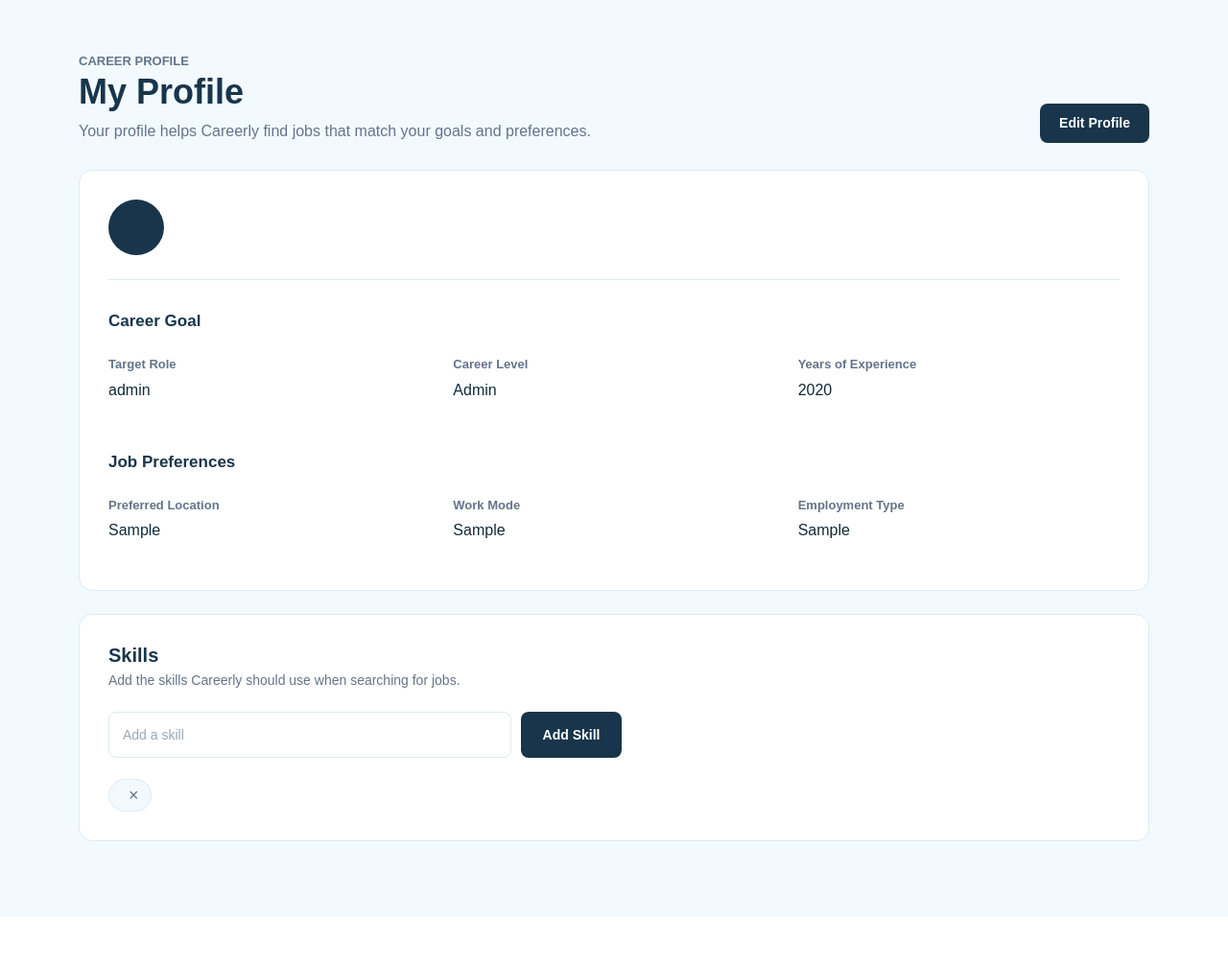
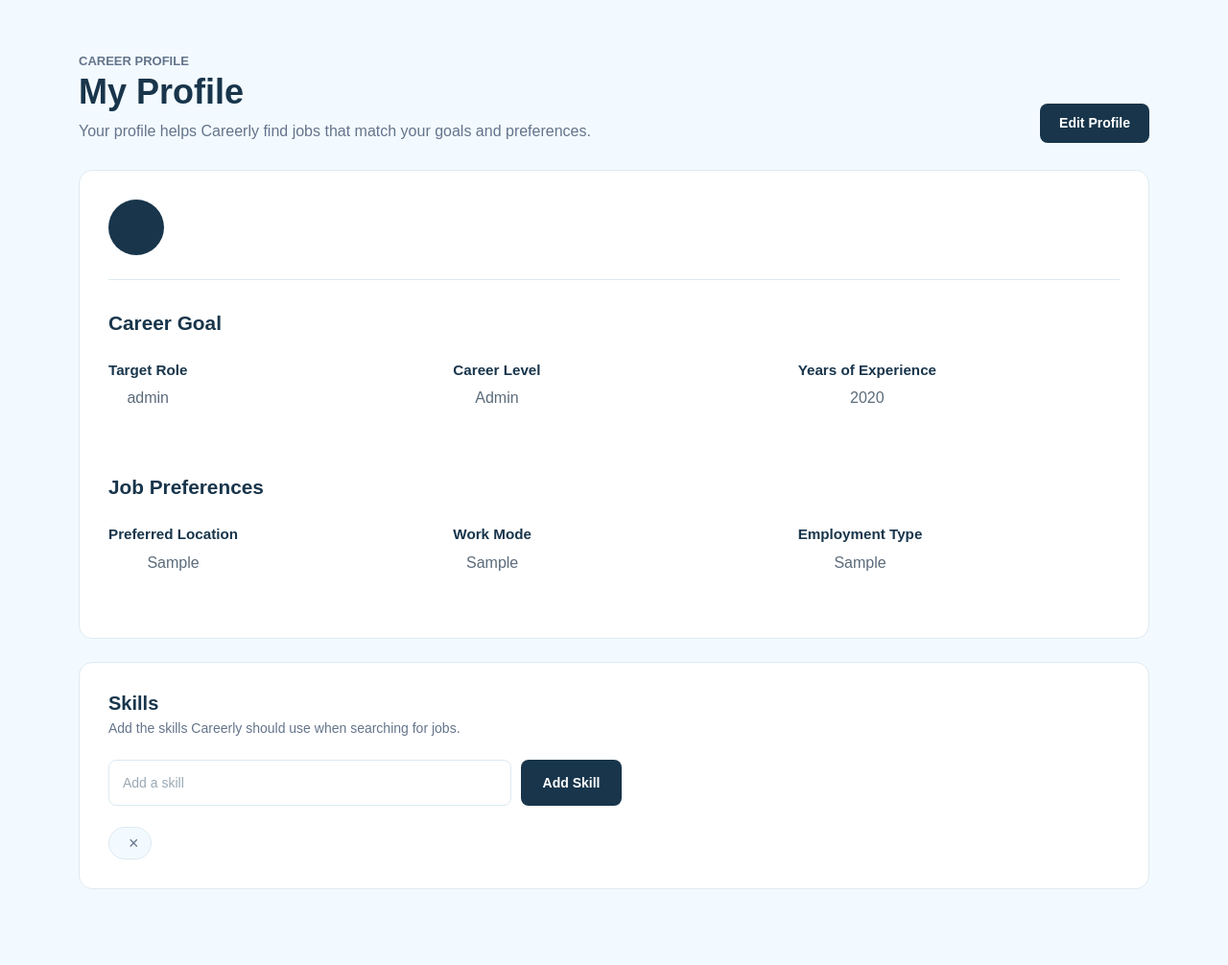
Before and after one commit to wejhatim-tech/Careerly, a Django app: template careerly_app/templates/profile.html in a window 1280 px wide. Shown: the part 77-1083 px from the top of the page at 96% size. Before the commit the page ends 954 px from the top, so only its background shows below. Run offline with Django 5.2, Linux system fonts and the light colour scheme; the template is opened without the code that fills it: values that come from a table or form of the project are taken from there, others are empty; tables that the repository leaves empty hold one stand-in row (values such as "Sample post").

Commit message:
Improve profile and dashboard labels

```diff
--- a/careerly_app/static/css/style.css
+++ b/careerly_app/static/css/style.css
@@ -506,17 +506,7 @@ body {
     margin-bottom: 20px;
 }
 
-.profile-details span {
-    display: block;
-    color: var(--muted);
-    font-size: 13px;
-    font-weight: 600;
-}
-
-.profile-details p {
-    color: var(--text);
-    margin: 5px 0 0;
-}
+
 
 .profile-edit-btn,
 .save-profile-btn,
@@ -1631,3 +1621,61 @@ body {
     color: #2e7d32;
     opacity: 1;
 }
+
+/* Make profile labels stand out */
+.profile-details span {
+    display: block;
+    font-size: 0.95rem;
+    font-weight: 700;
+    color: var(--secondary);
+    text-transform: uppercase;
+    letter-spacing: 0.5px;
+    margin-bottom: 6px;
+}
+
+.profile-details p {
+    font-size: 1.1rem;
+    font-weight: 500;
+    color: var(--primary);
+}
+
+/* Profile and dashboard: same label and value style */
+.profile-view-title {
+    font-size: 1.3rem;
+    font-weight: 700;
+    color: var(--primary);
+    margin-bottom: 18px;
+}
+
+.profile-card .profile-details span,
+.dashboard-card .dashboard-profile-info span,
+.dashboard-card .dashboard-skills > span {
+    display: block;
+    font-size: 0.9rem;
+    font-weight: 800;
+    color: var(--primary);
+    font-size: 0.95rem;
+    font-weight: 600;
+    margin-bottom: 6px;
+    text-transform: none;
+    letter-spacing: normal;
+}
+
+.profile-card .profile-details p,
+.dashboard-card .dashboard-profile-info p {
+    font-size: 1rem;
+    font-weight: 400;
+    color: #5b6b7a;
+}
+
+/* Center each value under its label */
+.profile-card .profile-details > div,
+.dashboard-card .dashboard-profile-info > div {
+    display: grid;
+    justify-content: start;
+    justify-items: center;
+}
+.profile-card .profile-details > div span,
+.dashboard-card .dashboard-profile-info > div span {
+    justify-self: start;
+}
--- a/careerly_app/templates/profile.html
+++ b/careerly_app/templates/profile.html
@@ -236,7 +236,7 @@
 
                         <div class="col-md-4">
                             <span>Employment Type</span>
-                            <p>{{ profile.employment_type|title }}</p>
+                            <p>{{ profile.employment_type|cut:"_"|title }}</p>
                         </div>
                     </div>
                 </div>
```
